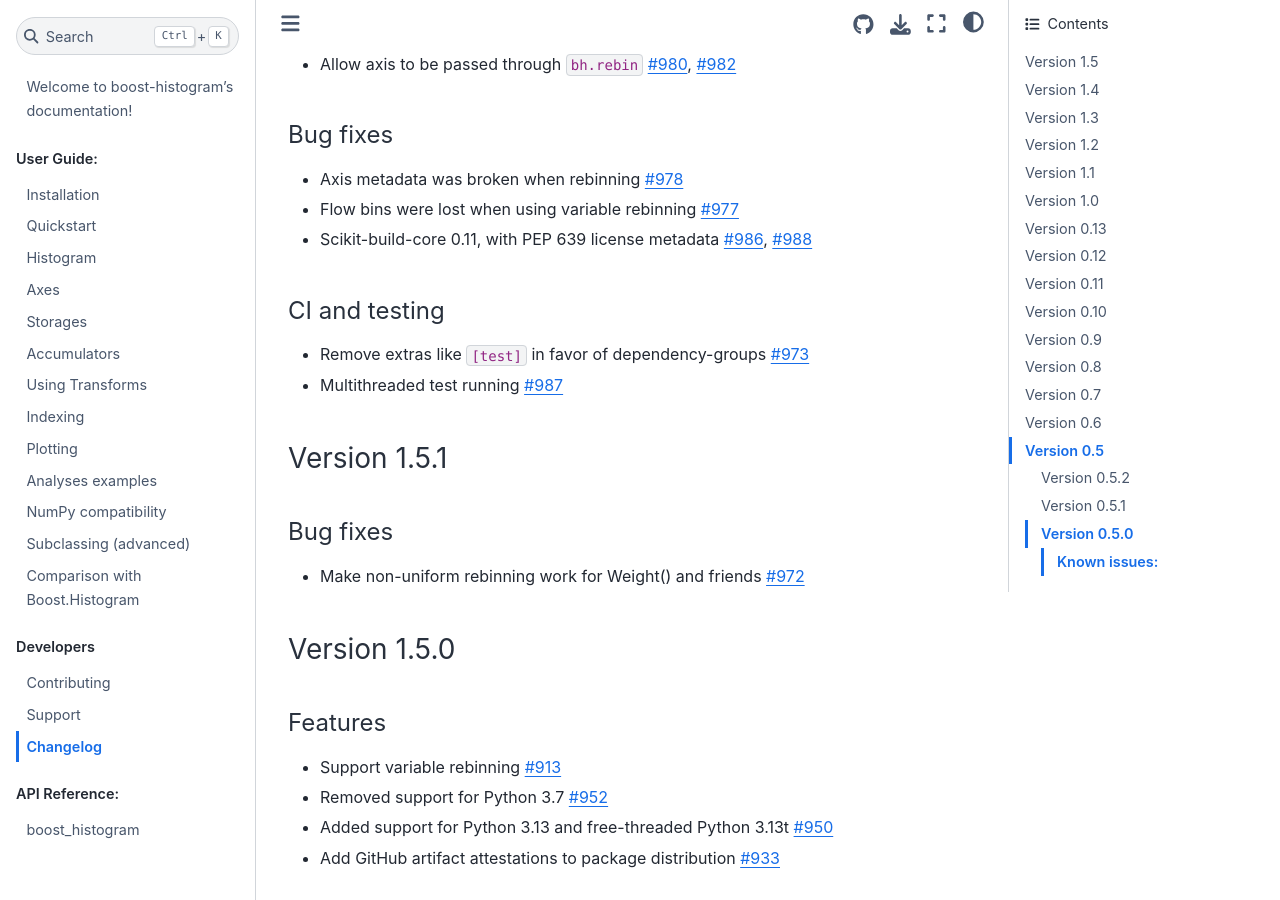
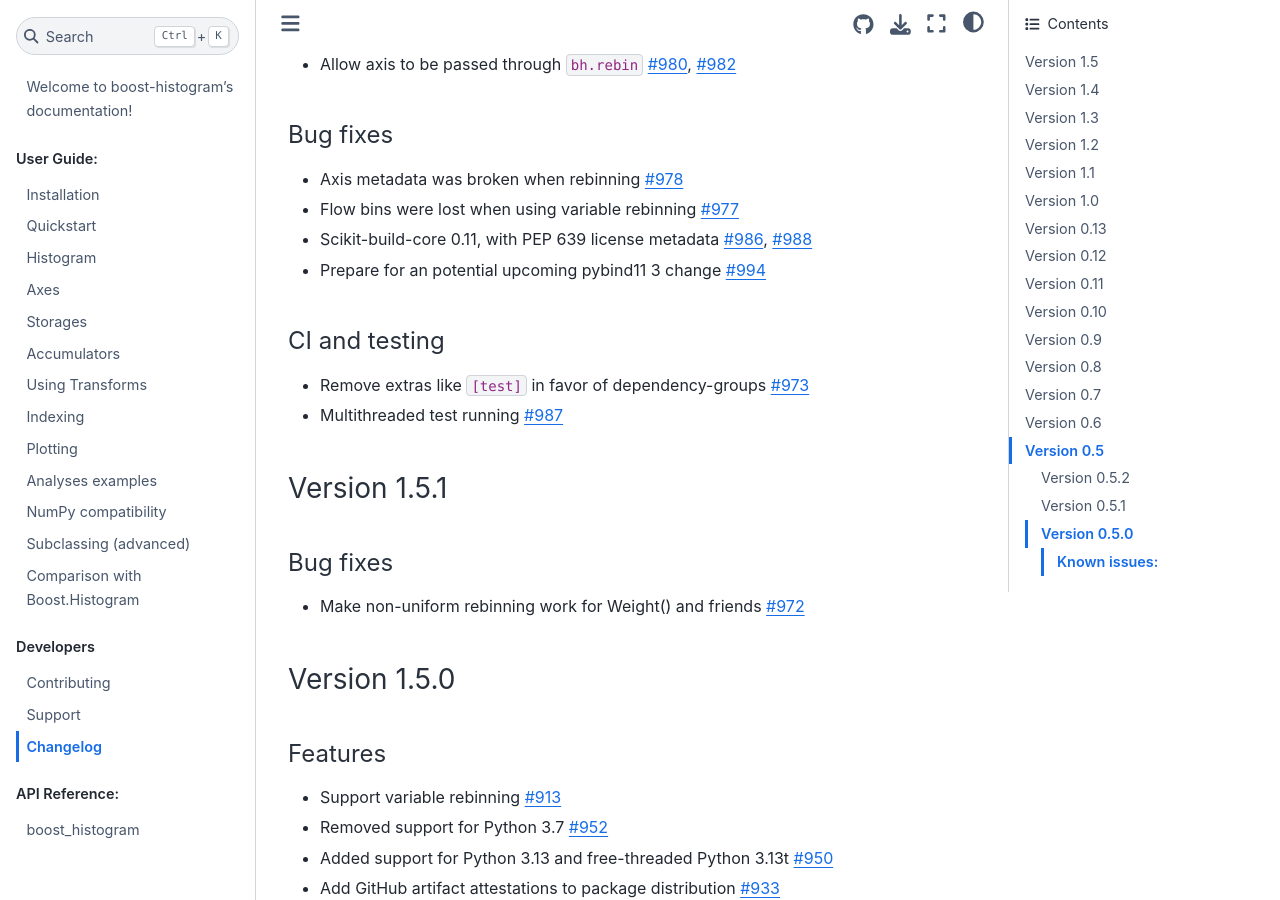
Before and after one commit to scikit-hep/boost-histogram, a Sphinx documentation site: the page built from docs/changelog.md, in a window 1280 px wide and 900 px high, scrolled down 510 px. Built offline with Sphinx 7.4.7 and the Sphinx Book theme 1.1.4, drawn with Linux system fonts in a browser that asks for light colours; pages that are not in the unit, such as notebooks, are missing from menus.

Commit message:
Update changelog.md

```diff
--- a/docs/changelog.md
+++ b/docs/changelog.md
@@ -21,6 +21,7 @@ support will likely be bumped from `2024` to `2_28` soon, as well.
 - Axis metadata was broken when rebinning [#978][]
 - Flow bins were lost when using variable rebinning [#977][]
 - Scikit-build-core 0.11, with PEP 639 license metadata [#986][], [#988][]
+- Prepare for an potential upcoming pybind11 3 change [#994][]
 
 #### CI and testing
 
@@ -36,6 +37,7 @@ support will likely be bumped from `2024` to `2_28` soon, as well.
 [#986]: https://github.com/scikit-hep/boost-histogram/pull/986
 [#987]: https://github.com/scikit-hep/boost-histogram/pull/987
 [#988]: https://github.com/scikit-hep/boost-histogram/pull/988
+[#994]: https://github.com/scikit-hep/boost-histogram/pull/994
 
 ### Version 1.5.1
 
```
